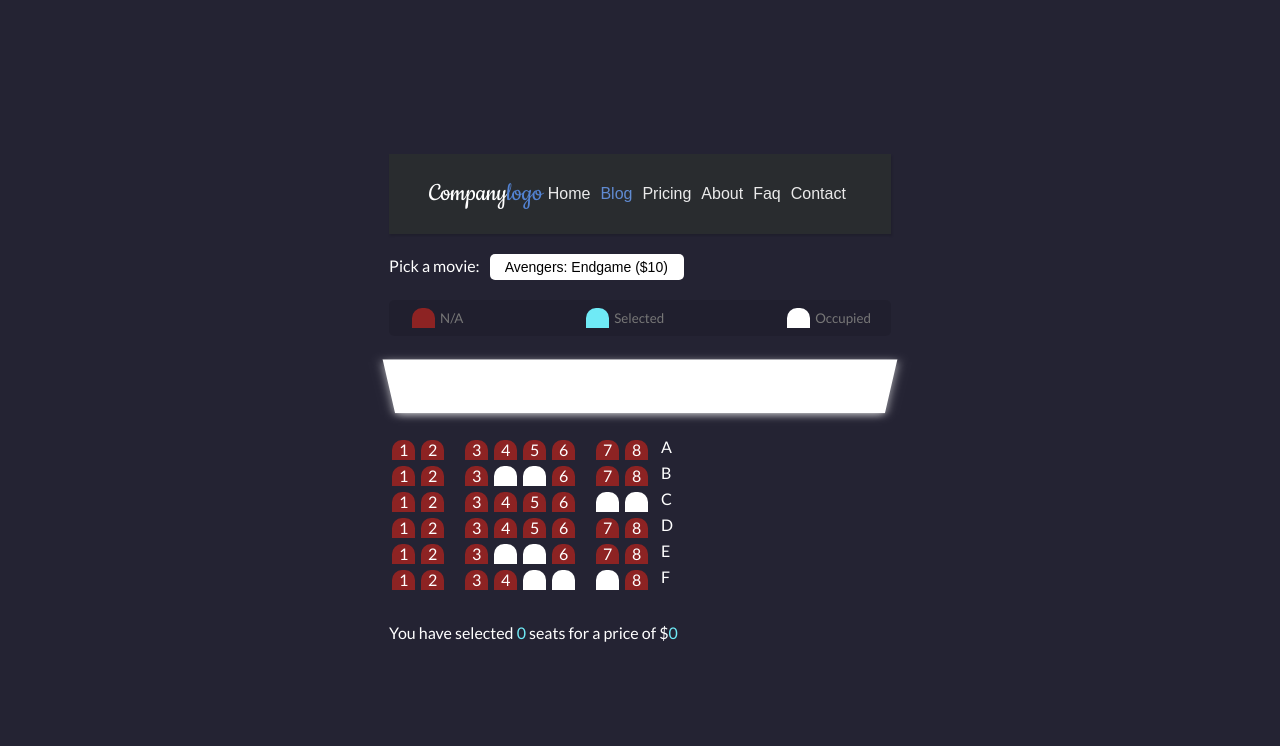
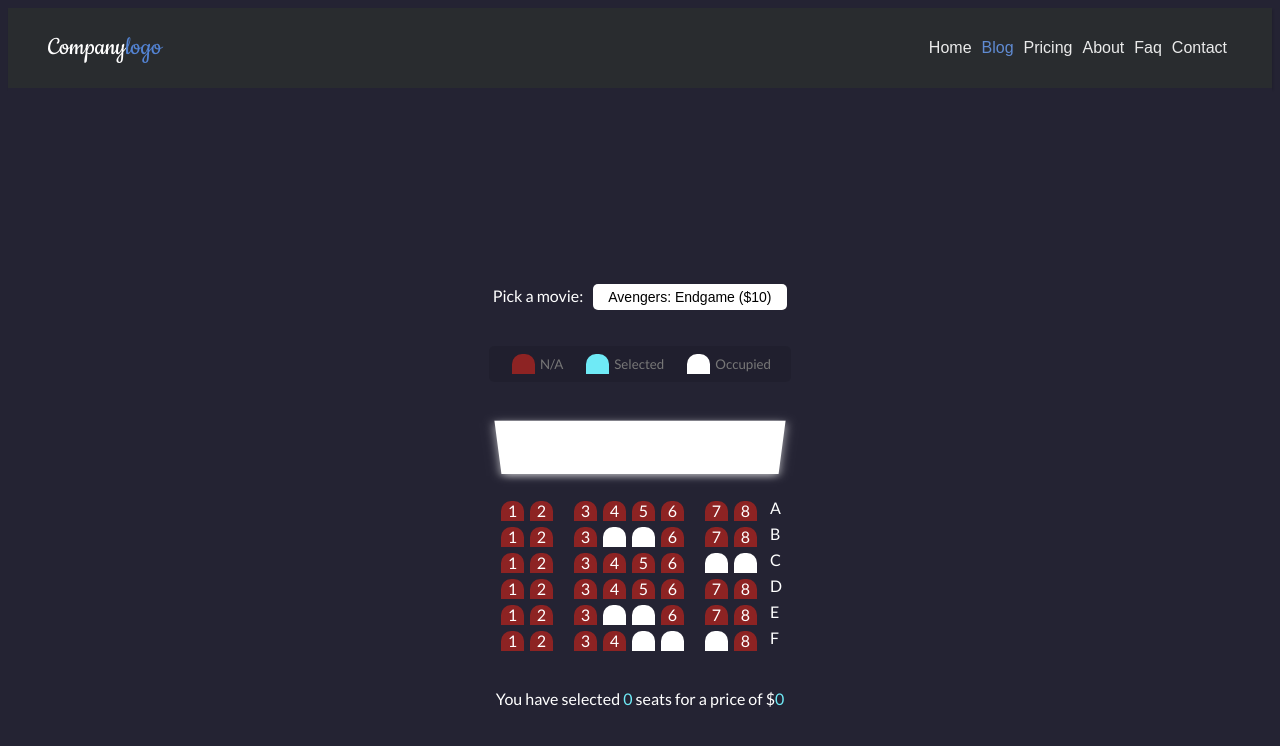
Before and after one commit to tibeterol/vue-free-cinema, a Vue app: page / in a window 1280 px wide. Shown: the top 746 px of the page. Built offline with nearby package versions, Linux system fonts and the light colour scheme.

Commit message:
fixed header position

```diff
--- a/src/App.vue
+++ b/src/App.vue
@@ -1,5 +1,6 @@
 <template>
 <the-header></the-header>
+<div id="ticket-container">
   <div class="movie-container">
       <label>Pick a movie:</label>
       <select id="movie">
@@ -22,7 +23,7 @@
         >0</span
       >
     </p>
-
+</div>
 </template>
 
 
@@ -56,6 +57,10 @@ export default {
 body {
   background-color: #242333;
   color: #fff;
+}
+#ticket-container{
+    background-color: #242333;
+  color: #fff;
   display: flex;
   flex-direction: column;
   align-items: center;
@@ -63,7 +68,6 @@ body {
   height: 100vh;
   font-family: 'Lato', sans-serif;
   margin: 0;
-	padding:0; /*yeni*/
 }
 
 .movie-container {
--- a/src/components/Seats.vue
+++ b/src/components/Seats.vue
@@ -230,6 +230,18 @@ export default {
 
 
 <style scoped>
+body {
+  background-color: #242333;
+  color: #fff;
+  display: flex;
+  flex-direction: column;
+  align-items: center;
+  justify-content: center;
+  height: 100vh;
+  font-family: 'Lato', sans-serif;
+  margin: 0;
+	padding:0; /*yeni*/
+}
 .seat {
   background-color: rgb(141, 35, 35); /* #444451; */
   height: 20px; /*12px */
```
Also changed, not shown: 1 other file (tests, documents, lock files or other folders).
